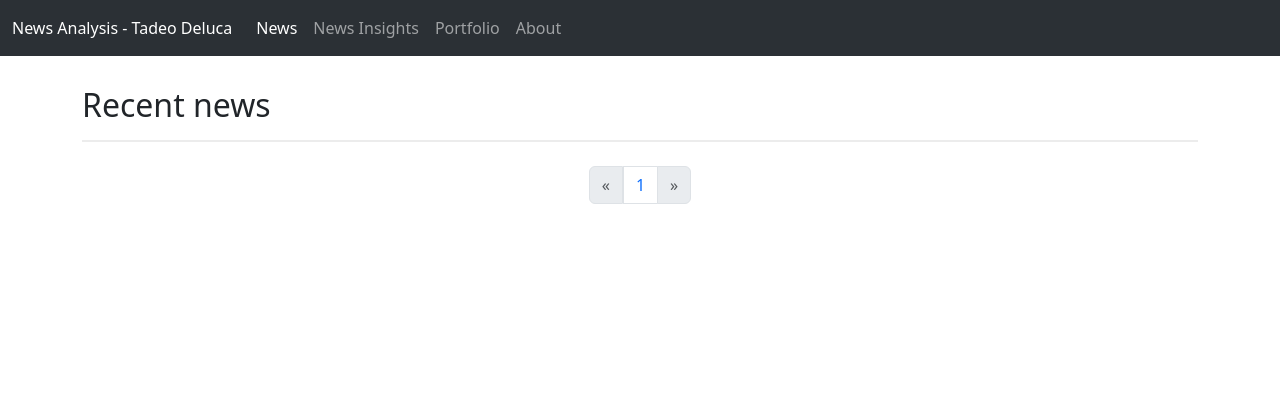
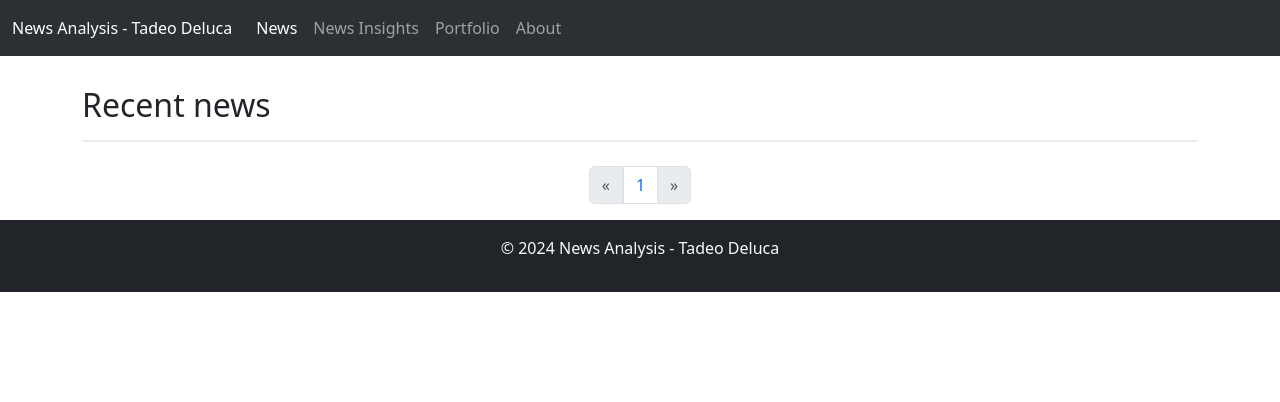
Before and after one commit to TadeopCreator/financial-news-analysis-dashboard, a Flask app: page / in a window 1280 px wide. Shown: the top 402 px of the page. Run offline with Flask 3, Linux system fonts and the light colour scheme; data that the repository does not hold is empty.

Commit message:
feat: Add favicon

```diff
--- a/templates/layout.html
+++ b/app/templates/layout.html
@@ -4,6 +4,7 @@
     <title>News Analysis</title>
     <link href="https://cdn.jsdelivr.net/npm/bootstrap@5.3.2/dist/css/bootstrap.min.css" rel="stylesheet" integrity="sha384-T3c6CoIi6uLrA9TneNEoa7RxnatzjcDSCmG1MXxSR1GAsXEV/Dwwykc2MPK8M2HN" crossorigin="anonymous">
     <link rel="stylesheet" type="text/css" href="{{ url_for('static', filename='css/main.css') }}">
+    <link rel="icon" href="{{ url_for('static', filename='favicon.png') }}">
 </head>
 <body>
     <script src="https://cdn.jsdelivr.net/npm/bootstrap@5.3.2/dist/js/bootstrap.bundle.min.js" integrity="sha384-C6RzsynM9kWDrMNeT87bh95OGNyZPhcTNXj1NW7RuBCsyN/o0jlpcV8Qyq46cDfL" crossorigin="anonymous"></script>
@@ -30,5 +31,11 @@
         {% block body %}{% endblock %}
     </div>
 
+    <footer class="bg-dark text-light text-center py-3">
+        <div class="container">
+            <p>&copy; 2024 News Analysis - Tadeo Deluca</p>
+        </div>
+    </footer>
+
 </body>
 </html>
```
Also changed, not shown: templates/404.html (deleted, +0 -12 lines).
